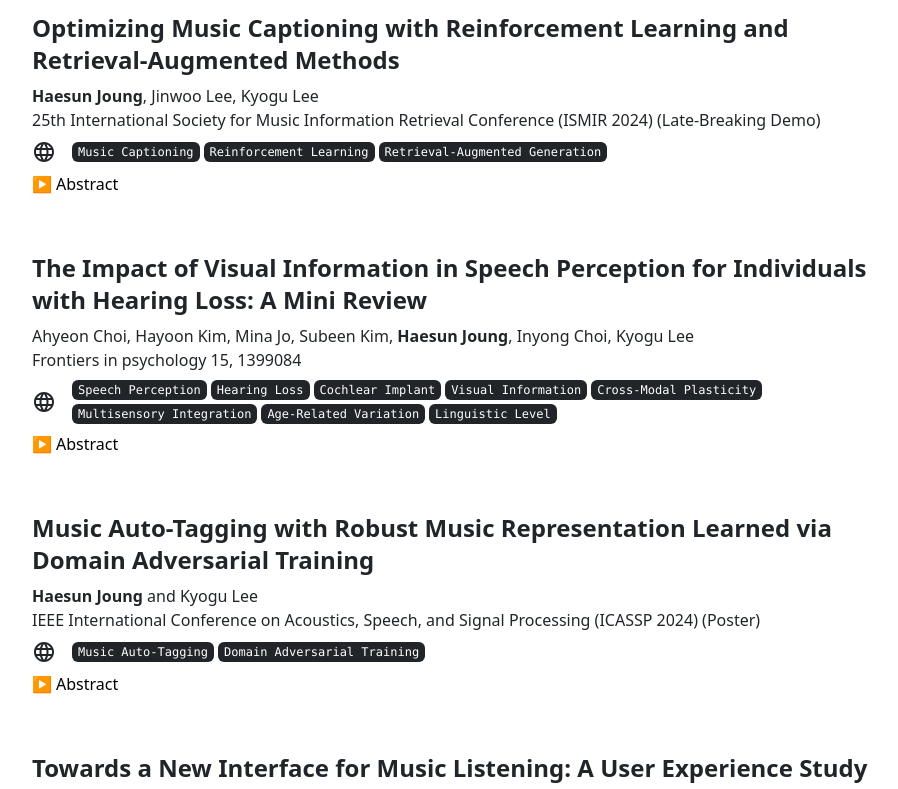
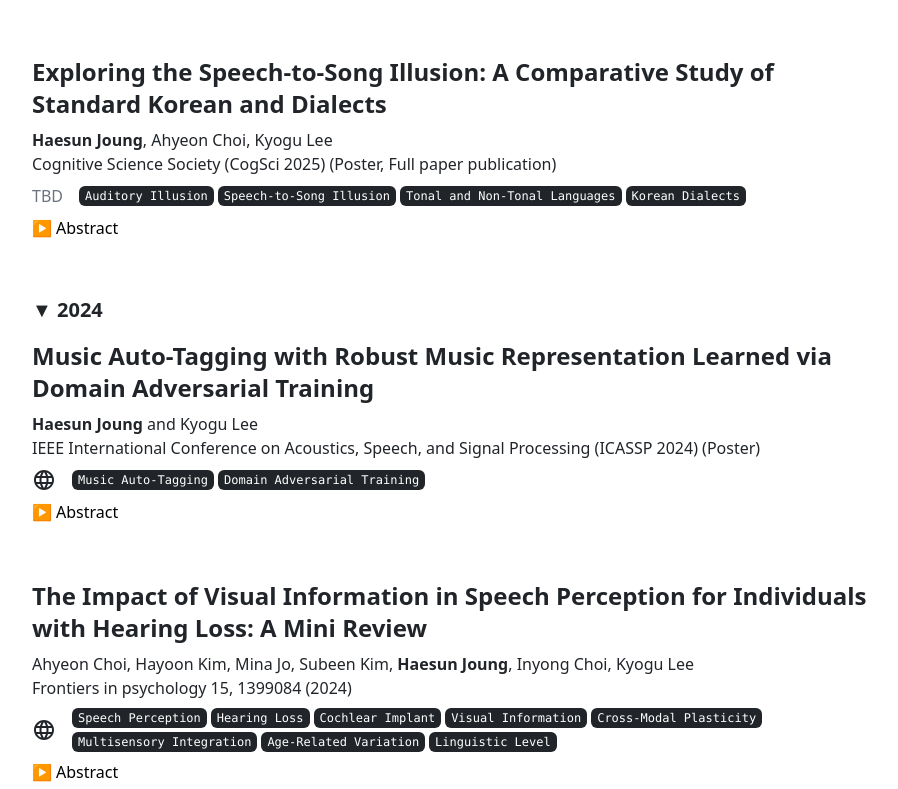
Before and after one commit to Haessun/portfolio, a Next.js app: page / in a window 1280 px wide. Shown: the part 1869-2658 px from the top of the page, without its empty margins (184-1082 px from the left). Built offline with nearby package versions, Linux system fonts and the light colour scheme.

Commit message:
add year toggle for publications

```diff
--- a/data.json
+++ b/data.json
@@ -82,7 +82,7 @@
       "name": "The Impact of Visual Information in Speech Perception for Individuals with Hearing Loss: A Mini Review",
       "webUrl": "https://www.frontiersin.org/journals/psychology/articles/10.3389/fpsyg.2024.1399084/full",
       "author": "Ahyeon Choi, Hayoon Kim, Mina Jo, Subeen Kim, Haesun Joung, Inyong Choi, Kyogu Lee",
-      "conference": "Frontiers in psychology 15, 1399084",
+      "conference": "Frontiers in psychology 15, 1399084 (2024)",
       "stack": ["Speech Perception", "Hearing Loss", "Cochlear Implant", "Visual Information", "Cross-Modal Plasticity", "Multisensory Integration", "Age-Related Variation", "Linguistic Level"],
       "abstract": "This review examines how visual information enhances speech perception in individuals with hearing loss, focusing on the impact of age, linguistic stimuli, and specific hearing loss factors on the effectiveness of audiovisual (AV) integration. While existing studies offer varied and sometimes conflicting findings regarding the use of visual cues, our analysis shows that these key factors can distinctly shape AV speech perception outcomes. For instance, younger individuals and those who receive early intervention tend to benefit more from visual cues, particularly when linguistic complexity is lower. Additionally, languages with dense phoneme spaces demonstrate a higher dependency on visual information, underscoring the importance of tailoring rehabilitation strategies to specific linguistic contexts. By considering these influences, we highlight areas where understanding is still developing and suggest how personalized rehabilitation strategies and supportive systems could be tailored to better meet individual needs. Furthermore, this review brings attention to important aspects that warrant further investigation, aiming to refine theoretical models and contribute to more effective, customized approaches to hearing rehabilitation."
     },
@@ -103,6 +103,14 @@
       "conference": "IEEE International Conference on Acoustics, Speech, and Signal Processing (ICASSP 2025) (Poster)",
       "stack": ["Music Auto-Tagging", "Domain Adversarial Training"],
       "abstract": "Recent advancements in neural audio codecs have enabled the use of tokenized audio representations in various audio generation tasks, such as text-to-speech, text-to-audio, and text-to-music generation. Leveraging this approach, we propose TokenSynth, a novel neural synthesizer that utilizes a decoder-only transformer to generate desired audio tokens from MIDI tokens and CLAP (Contrastive Language-Audio Pretraining) embedding, which has timbre-related information. Our model is capable of performing instrument cloning, text-to-instrument synthesis, and text-guided timbre manipulation without any fine-tuning. This flexibility enables diverse sound design and intuitive timbre control. We evaluated the quality of the synthesized audio, the timbral similarity between synthesized and target audio/text, and synthesis accuracy (i.e., how accurately it follows the input MIDI) using objective measures. TokenSynth demonstrates the potential of leveraging advanced neural audio codecs and transformers to create powerful and versatile neural synthesizers. The source code, model weights, and audio demos are available at: https://github.com/KyungsuKim42/tokensynth"
+    },
+    {
+      "id": 6,
+      "name": "Exploring the Speech-to-Song Illusion: A Comparative Study of Standard Korean and Dialects",
+      "author": "Haesun Joung, Ahyeon Choi, Kyogu Lee",
+      "conference": "Cognitive Science Society (CogSci 2025) (Poster, Full paper publication)",
+      "stack": ["Auditory Illusion", "Speech-to-Song Illusion", "Tonal and Non-Tonal Languages", "Korean Dialects"],
+      "abstract": "The Speech-to-Song Illusion (STS) phenomenon, where repeated short speech utterances transform into perceived song, has drawn attention to its underlying mechanisms and cross-linguistic differences. This study examines the STS effects among Korean speakers, comparing standard Korean (non-tonal) and dialects such as Gyeongsang and Jeju (tonal), which exhibit varying levels of linguistic tonal features. Participants (N = 60), evenly divided between standard and dialect users, evaluated 180 auditory stimuli comprising standard Korean, Gyeongsang, and Jeju utterances under controlled repetition conditions. Results revealed significant STS effects across all groups and stimuli, with stronger effects observed for dialectal stimuli, particularly Jeju, compared to standard Korean. Interestingly, differences between standard and dialect speaker groups in STS perception were not statistically significant, suggesting that exposure to diverse linguistic environments, facilitated by modern Korean media, may homogenize perceptual responses to tonal variations. The study highlights the influence of tonal and rhythmic elements in STS perception and underscores the cultural and linguistic uniqueness of Korean as a fertile ground for exploring auditory illusions. This research contributes to understanding the interplay of linguistic and perceptual factors in STS and opens avenues for cross-cultural comparisons and neuroscientific investigations of auditory illusions."
     }
   ],
 
--- a/src/components/Publications/ProjectItem.tsx
+++ b/src/components/Publications/ProjectItem.tsx
@@ -1,3 +1,98 @@
+// import Image from "next/image";
+// import React, { useState } from "react";
+// import ReactMarkdown from "react-markdown";
+// import remarkGfm from "remark-gfm";
+
+// import Links from "./Links";
+
+// import { PublicationsProps, DataProps } from "@/types";
+
+// const boldName = (text: string, name: string) => {
+//   const regex = new RegExp(`(${name})`, 'g');
+//   return text.replace(regex, '**$1**');
+// };
+
+// const PublicationsItem = ({
+//   name,
+//   abstract,
+//   repoUrl,
+//   webUrl,
+//   author,
+//   conference,
+//   stack,
+//   markdown,
+//   imgSrc,
+// }: PublicationsProps) => {
+//   const [isAbstractVisible, setIsAbstractVisible] = useState(false);
+//   const authorWithBoldName = boldName(author, "Haesun Joung");
+//   const toggleAbstractVisibility = () => {
+//     setIsAbstractVisible(!isAbstractVisible);
+//   };
+//   return (
+//     <div className="flex flex-col gap-2 md:gap-4">
+//       <div className="flex items-center gap-4">
+//         {imgSrc && (
+//           <Image
+//             src={imgSrc}
+//             width="200"
+//             height="200"
+//             alt={name}
+//             className="object-cover rounded-lg border-[1px] border-GRAY_LIGHT dark:border-white border-solid w-24 h-24"
+//           />
+//         )}
+//         <div className="flex flex-col gap-2">
+//           <h4>{name}</h4>
+//           <div className="flex flex-col">
+//             <span>
+//                 <ReactMarkdown remarkPlugins={[remarkGfm]}>
+//                   {authorWithBoldName}
+//                 </ReactMarkdown>
+//             </span>
+//             <span>{`${conference}`}</span>
+//           </div>
+//           <div className="flex items-center gap-4">
+//             {(!repoUrl && !webUrl) && <span className="text-gray-500">TBD</span>}
+//             {(repoUrl && !webUrl) && <Links repoUrl={repoUrl} webUrl={undefined} />}
+//             {(!repoUrl && webUrl) && <Links repoUrl={undefined} webUrl={webUrl} />}
+//             {(repoUrl && webUrl) && <Links repoUrl={repoUrl} webUrl={webUrl} />}
+//             <div className="flex gap-1 flex-wrap">
+//               {stack.map((stack) => (
+//                 <span
+//                   key={stack}
+//                   className="bg-BLACK dark:bg-white py-[2px] px-1.5 rounded-md text-xs font-medium font-mono whitespace-nowrap text-white dark:text-BLACK"
+//                 >
+//                   {stack}
+//                 </span>
+//               ))}
+//             </div>
+//           </div>
+//           <button
+//             onClick={toggleAbstractVisibility}
+//             className="flex items-center text-primary hover:underline"
+//           >
+//             <span
+//               className={`transform transition-transform ${
+//                 isAbstractVisible ? "rotate-90" : ""
+//               }`}
+//             >
+//               ▶
+//             </span>
+//             <span className="ml-1">{isAbstractVisible ? "Hide Abstract" : "Abstract"}</span>
+//           </button>
+//         </div>
+//       </div>
+//       {isAbstractVisible && (
+//         <div className="md:border-GRAY_LIGHT md:border-solid md:border-t-[1px] md:pt-4 markdown flex flex-col w-full gap-2">
+//           <blockquote className="whitespace-pre-wrap">{abstract}</blockquote>
+//           <ReactMarkdown remarkPlugins={[remarkGfm]}>{markdown ?? ""}</ReactMarkdown>
+//         </div>
+//       )}
+//     </div>
+//   );
+// };
+
+// export default PublicationsItem;
+
 import Image from "next/image";
 import React, { useState } from "react";
 import ReactMarkdown from "react-markdown";
@@ -8,11 +103,35 @@ import Links from "./Links";
 import { PublicationsProps } from "@/types";
 
 const boldName = (text: string, name: string) => {
-  const regex = new RegExp(`(${name})`, 'g');
-  return text.replace(regex, '**$1**');
+  const regex = new RegExp(`(${name})`, "g");
+  return text.replace(regex, "**$1**");
 };
 
-const PublicationsItem = ({
+const ProjectItem = ({ year, items }: { year: string; items: PublicationsProps[] }) => {
+  const [isOpen, setIsOpen] = useState(true);
+
+  return (
+    <div className="flex flex-col gap-4">
+      <button
+        className="text-xl font-semibold text-left hover:underline"
+        onClick={() => setIsOpen(!isOpen)}
+      >
+        {isOpen ? "▼" : "▶"} {year}
+      </button>
+      {isOpen && (
+        <div className="flex flex-col gap-14">
+          {items.map((pub) => (
+            <PublicationItem key={pub.id} {...pub} />
+          ))}
+        </div>
+      )}
+    </div>
+  );
+};
+
+export default ProjectItem;
+
+const PublicationItem = ({
   name,
   abstract,
   repoUrl,
@@ -25,9 +144,10 @@ const PublicationsItem = ({
 }: PublicationsProps) => {
   const [isAbstractVisible, setIsAbstractVisible] = useState(false);
   const authorWithBoldName = boldName(author, "Haesun Joung");
-  const toggleAbstractVisibility = () => {
-    setIsAbstractVisible(!isAbstractVisible);
-  };
+
+  const toggleAbstractVisibility = () =>
+    setIsAbstractVisible((prev) => !prev);
+
   return (
     <div className="flex flex-col gap-2 md:gap-4">
       <div className="flex items-center gap-4">
@@ -44,16 +164,19 @@ const PublicationsItem = ({
           <h4>{name}</h4>
           <div className="flex flex-col">
             <span>
-                <ReactMarkdown remarkPlugins={[remarkGfm]}>
-                  {authorWithBoldName}
-                </ReactMarkdown>
+              <ReactMarkdown remarkPlugins={[remarkGfm]}>
+                {authorWithBoldName}
+              </ReactMarkdown>
             </span>
-            <span>{`${conference}`}</span>
+            <span>{conference}</span>
           </div>
           <div className="flex items-center gap-4">
-            {(repoUrl && !webUrl) && <Links repoUrl={repoUrl} webUrl={undefined} />}
-            {(!repoUrl && webUrl) && <Links repoUrl={undefined} webUrl={webUrl} />}
-            {(repoUrl && webUrl) && <Links repoUrl={repoUrl} webUrl={webUrl} />}
+            {!repoUrl && !webUrl && (
+              <span className="text-gray-500">TBD</span>
+            )}
+            {(repoUrl || webUrl) && (
+              <Links repoUrl={repoUrl} webUrl={webUrl} />
+            )}
             <div className="flex gap-1 flex-wrap">
               {stack.map((stack) => (
                 <span
@@ -76,18 +199,20 @@ const PublicationsItem = ({
             >
               ▶
             </span>
-            <span className="ml-1">{isAbstractVisible ? "Hide Abstract" : "Abstract"}</span>
+            <span className="ml-1">
+              {isAbstractVisible ? "Hide Abstract" : "Abstract"}
+            </span>
           </button>
         </div>
       </div>
       {isAbstractVisible && (
         <div className="md:border-GRAY_LIGHT md:border-solid md:border-t-[1px] md:pt-4 markdown flex flex-col w-full gap-2">
           <blockquote className="whitespace-pre-wrap">{abstract}</blockquote>
-          <ReactMarkdown remarkPlugins={[remarkGfm]}>{markdown ?? ""}</ReactMarkdown>
+          <ReactMarkdown remarkPlugins={[remarkGfm]}>
+            {markdown ?? ""}
+          </ReactMarkdown>
         </div>
       )}
     </div>
   );
 };
-
-export default PublicationsItem;
--- a/src/components/Publications/index.tsx
+++ b/src/components/Publications/index.tsx
@@ -1,20 +1,51 @@
+// import SectionTitle from "../SectionTitle";
+// import ProjectItem from "./ProjectItem";
+
+// import { DataProps } from "@/types";
+
+// const Publications = ({ publications }: Pick<DataProps, "publications">) => {
+//   return (
+//     <>
+//       <div>
+//         <SectionTitle>Publications</SectionTitle>
+//         <div className="flex flex-col gap-14">
+//           {[...publications].reverse().map((project) => (
+//               <ProjectItem key={project.id} {...project} />
+//             ))}
+//         </div>
+//       </div>
+//     </>
+//   );
+// };
+
+// export default Publications;
+
 import SectionTitle from "../SectionTitle";
 import ProjectItem from "./ProjectItem";
 
-import { DataProps } from "@/types";
+import { DataProps, PublicationsProps } from "@/types";
 
 const Publications = ({ publications }: Pick<DataProps, "publications">) => {
+  // 연도별로 그룹화
+  const grouped = publications.reduce((acc: Record<string, PublicationsProps[]>, pub) => {
+    const yearMatch = pub.conference.match(/(20\d{2})/);
+    const year = yearMatch ? yearMatch[1] : "Others";
+    if (!acc[year]) acc[year] = [];
+    acc[year].push(pub);
+    return acc;
+  }, {});
+
+  const sortedYears = Object.keys(grouped).sort((a, b) => +b - +a);
+
   return (
-    <>
-      <div>
-        <SectionTitle>Publications</SectionTitle>
-        <div className="flex flex-col gap-14">
-          {[...publications].reverse().map((project) => (
-              <ProjectItem key={project.id} {...project} />
-            ))}
-        </div>
+    <div>
+      <SectionTitle>Publications</SectionTitle>
+      <div className="flex flex-col gap-14">
+        {sortedYears.map((year) => (
+          <ProjectItem key={year} year={year} items={grouped[year]} />
+        ))}
       </div>
-    </>
+    </div>
   );
 };
 
```
